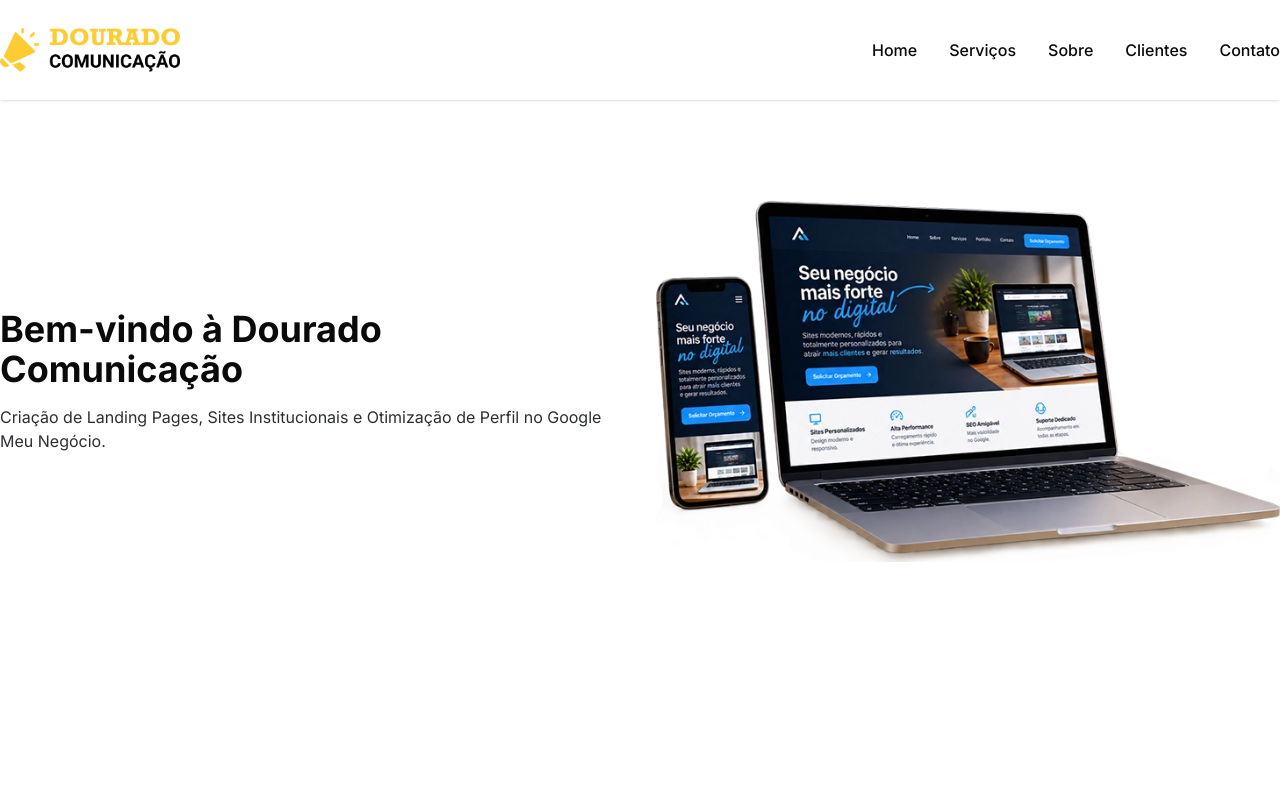
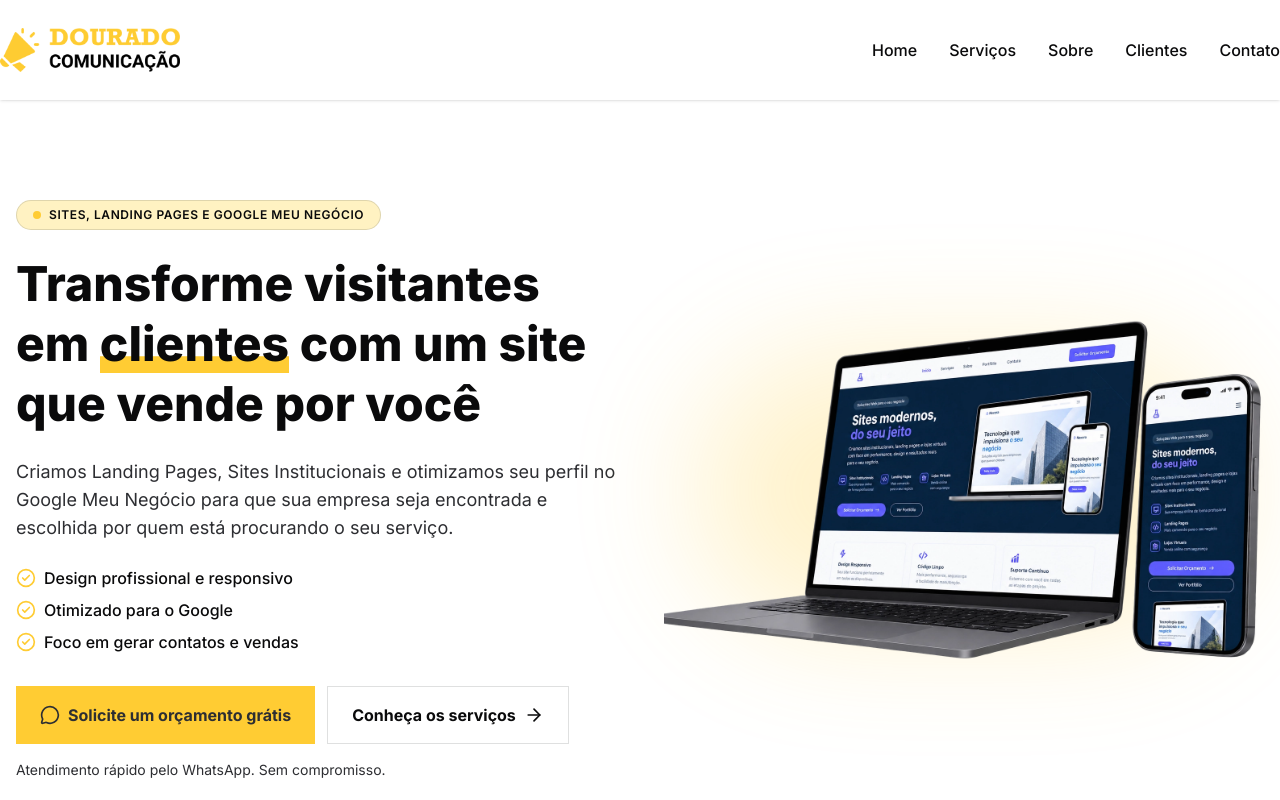
Before and after one commit to samirdourado/douradocomunicacao, a Next.js app: page / in a window 1280 px wide. Shown: the top 800 px of the page. Built offline with nearby package versions, Linux system fonts and the light colour scheme; no server answers.

Commit message:
Fix: Hero CTA

```diff
--- a/components/hero/index.tsx
+++ b/components/hero/index.tsx
@@ -1,24 +1,87 @@
+'use client';
 import Image from 'next/image';
+import { ArrowRight, CircleCheck, MessageCircle } from 'lucide-react';
+import sendWhatsAppMessage from '@/utils/whatsapp';
+
+const benefits = [
+  'Design profissional e responsivo',
+  'Otimizado para o Google',
+  'Foco em gerar contatos e vendas',
+];
 
 const Hero = () => {
   return (
-    <section className='w-full max-w-7xl flex flex-col md:flex-row items-center justify-between gap-8 mt-50 px-4 xl:px-0'>
-      <div className='w-full md:w-1/2 text-center md:text-left'>
-        <h1 className='text-4xl font-bold text-(--text-h)'>
-          Bem-vindo à Dourado Comunicação
+    <section className='w-full max-w-7xl flex flex-col xl:flex-row items-center justify-between gap-12 mt-40 md:mt-50 px-4'>
+      <div className='w-full max-w-3xl xl:max-w-none xl:w-1/2 flex flex-col items-center xl:items-start text-center xl:text-left'>
+        <span className='inline-flex items-center gap-2 rounded-full border border-(--border) bg-(--bg-secondary) px-4 py-1.5 text-xs font-semibold uppercase tracking-wider text-(--text-h)'>
+          <span className='h-2 w-2 rounded-full bg-(--accent)' />
+          Sites, Landing Pages e Google Meu Negócio
+        </span>
+
+        <h1 className='mt-6 text-4xl md:text-5xl font-extrabold leading-tight text-(--text-h)'>
+          Transforme visitantes em{' '}
+          <span className='shadow-[inset_0_-0.35em_0_var(--accent)] dark:shadow-none dark:text-(--accent)'>
+            clientes
+          </span>{' '}
+          com um site que vende por você
         </h1>
-        <p className='mt-4 text-(--text)'>
-          Criação de Landing Pages, Sites Institucionais e Otimização de Perfil
-          no Google Meu Negócio.
+
+        <p className='mt-6 text-lg text-(--text)'>
+          Criamos Landing Pages, Sites Institucionais e otimizamos seu perfil no
+          Google Meu Negócio para que sua empresa seja encontrada e escolhida
+          por quem está procurando o seu serviço.
+        </p>
+
+        <ul className='mt-6 flex flex-col gap-2'>
+          {benefits.map((benefit) => (
+            <li
+              key={benefit}
+              className='flex items-center gap-2 font-medium text-(--text-h)'
+            >
+              <CircleCheck size={20} className='shrink-0 text-(--accent)' />
+              {benefit}
+            </li>
+          ))}
+        </ul>
+
+        <div className='mt-8 w-full flex flex-col justify-center sm:flex-row xl:justify-start gap-3'>
+          <button
+            type='button'
+            onClick={sendWhatsAppMessage}
+            className='flex items-center justify-center gap-2 px-6 py-4 whitespace-nowrap bg-(--accent) text-(--grey1) font-bold cursor-pointer transition-all duration-300 ease-in-out hover:bg-(--color-secondary) hover:scale-[1.02] hover:shadow-lg'
+          >
+            <MessageCircle size={20} />
+            Solicite um orçamento grátis
+          </button>
+          <a
+            href='#servicos'
+            className='group flex items-center justify-center gap-2 px-6 py-4 whitespace-nowrap border border-(--border) text-(--text-h) font-bold transition-all duration-300 ease-in-out hover:border-(--accent) hover:text-(--accent)'
+          >
+            Conheça os serviços
+            <ArrowRight
+              size={20}
+              className='transition-transform duration-300 group-hover:translate-x-1'
+            />
+          </a>
+        </div>
+
+        <p className='mt-4 text-sm text-(--text)'>
+          Atendimento rápido pelo WhatsApp. Sem compromisso.
         </p>
       </div>
-      <div className='w-full md:w-1/2 flex justify-center md:justify-end'>
+
+      <div className='relative w-full xl:w-1/2 flex justify-center xl:justify-end'>
+        <div
+          aria-hidden
+          className='absolute inset-8 rounded-full bg-(--accent) opacity-25 blur-3xl'
+        />
         <Image
-          src={'/hero-img-711-413.webp'}
-          width={711}
-          height={413}
-          alt='Imagem de notebook e celular exibindo o site'
-          className='w-full h-auto max-w(--breakpoint-md)'
+          src={'/responsive-mockup.webp'}
+          width={731}
+          height={433}
+          alt='Notebook e celular exibindo um site criado pela Dourado Comunicação'
+          className='relative w-full h-auto max-w-(--breakpoint-md)'
+          preload
         />
       </div>
     </section>
```
Also changed, not shown: public/hero-img-711-413.webp (deleted), public/responsive-mockup.webp (added).
